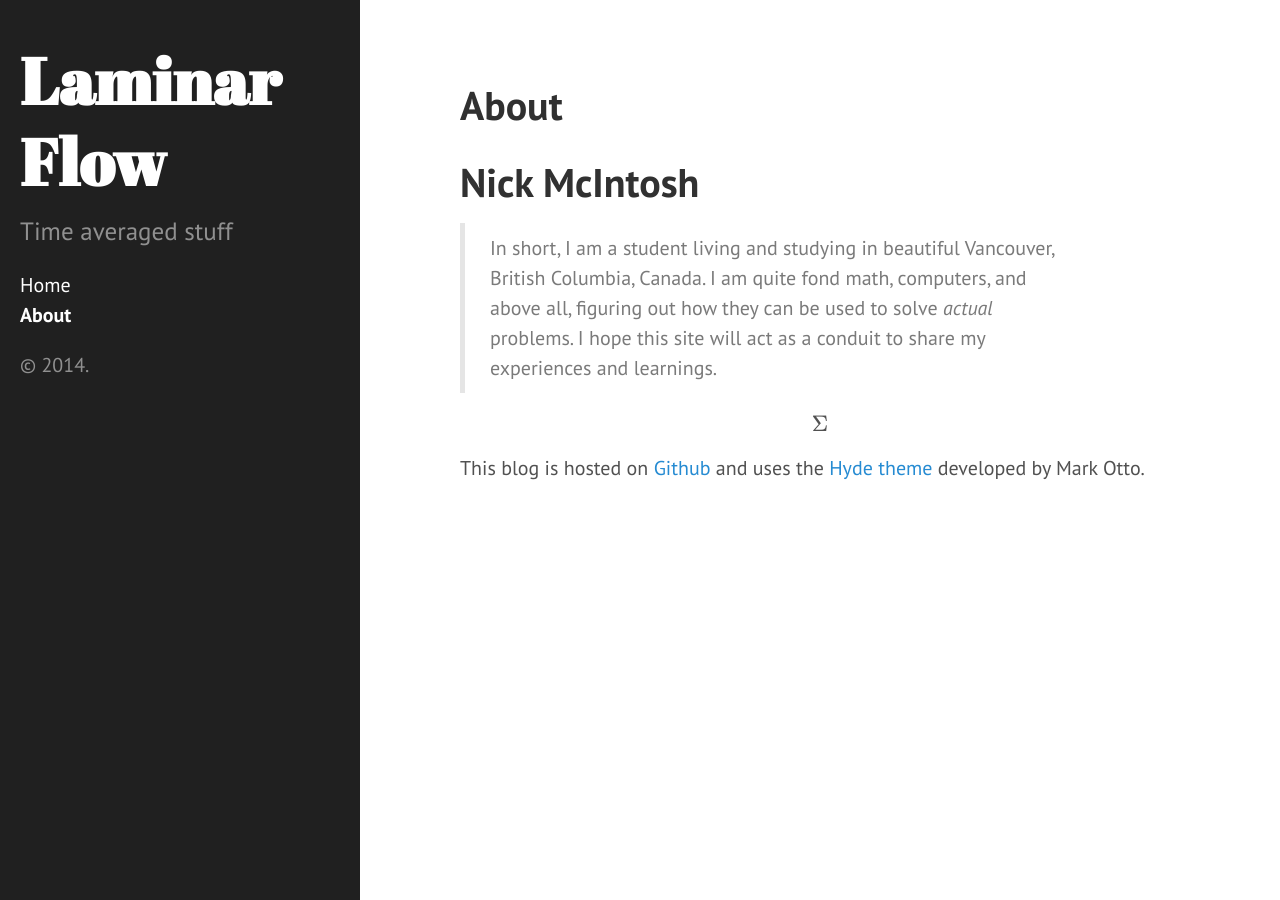
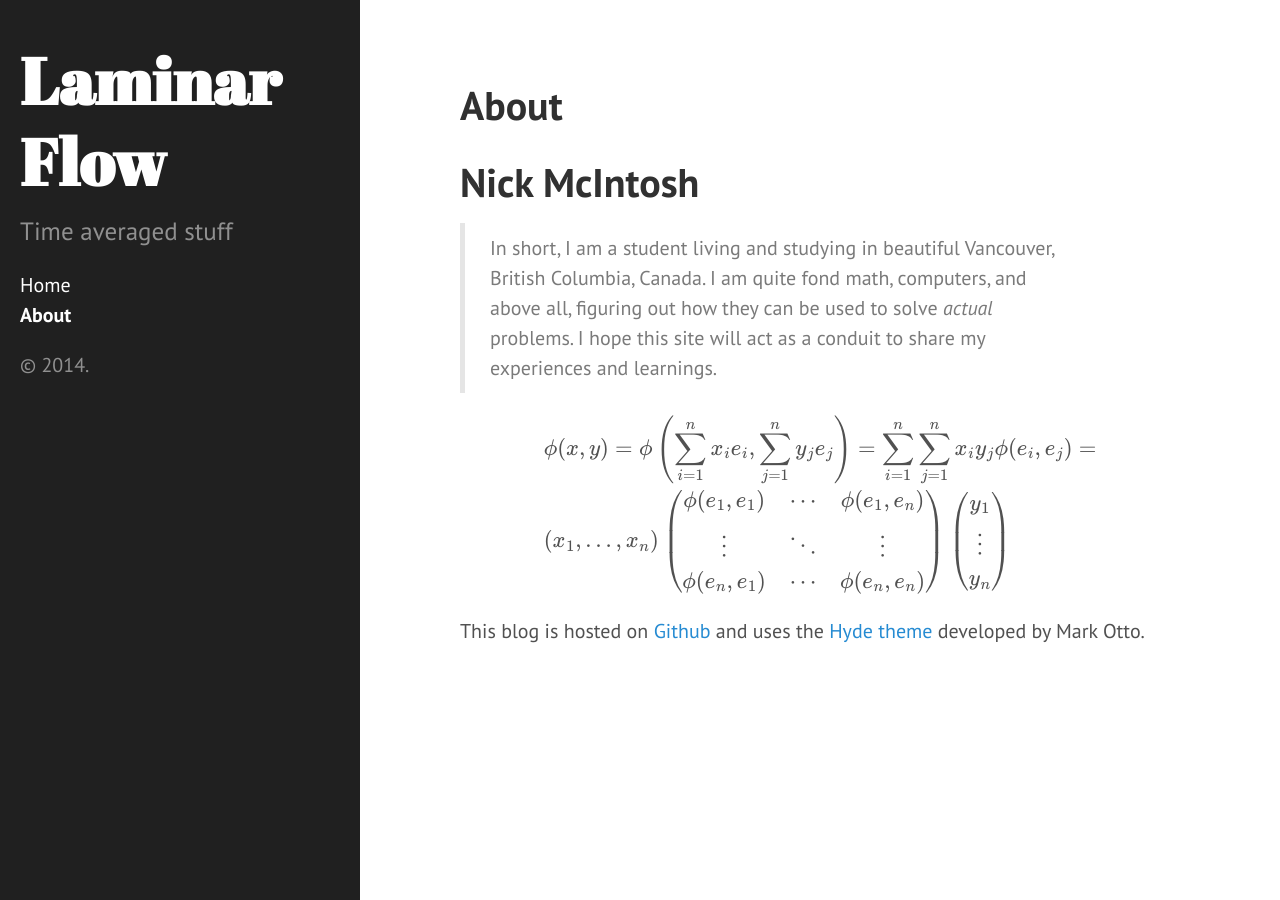
Before and after one commit to nmcintosh/nmcintosh.github.io, a Jekyll site: the page built from about.md, in a window 1280 px wide. Built offline with Jekyll 4.4.1, drawn with Linux system fonts in a browser that asks for light colours; formulas are drawn with MathJax 3.

Commit message:
colors fixed

```diff
--- a/_layouts/default.html
+++ b/_layouts/default.html
@@ -15,3 +15,10 @@
 </html>
 
 <script type="text/javascript" src="http://cdn.mathjax.org/mathjax/latest/MathJax.js?config=TeX-AMS-MML_HTMLorMML"></script>
+<script MathJax.Hub.Config({
+          "HTML-CSS": {
+            styles: {
+              ".MathJax .mo, .MathJax .mi": {color: "black ! important"}
+            }
+          }
+        });></script>
--- a/about.md
+++ b/about.md
@@ -6,6 +6,21 @@
 
 > In short, I am a student living and studying in beautiful Vancouver, British Columbia, Canada. I am quite fond math, computers, 	and above all, figuring out how they can be used to solve *actual* problems. I hope this site will act as a conduit to share my experiences and learnings.
 
-$$\Sigma$$
+$$
+\begin{align*}
+  & \phi(x,y) = \phi \left(\sum_{i=1}^n x_ie_i, \sum_{j=1}^n y_je_j \right)
+  = \sum_{i=1}^n \sum_{j=1}^n x_i y_j \phi(e_i, e_j) = \\
+  & (x_1, \ldots, x_n) \left( \begin{array}{ccc}
+      \phi(e_1, e_1) & \cdots & \phi(e_1, e_n) \\
+      \vdots & \ddots & \vdots \\
+      \phi(e_n, e_1) & \cdots & \phi(e_n, e_n)
+    \end{array} \right)
+  \left( \begin{array}{c}
+      y_1 \\
+      \vdots \\
+      y_n
+    \end{array} \right)
+\end{align*}
+$$
 
 This blog is hosted on [Github](https://github.com/) and uses the [Hyde theme](http://hyde.getpoole.com/) developed by Mark Otto.
--- a/public/css/syntax.css
+++ b/public/css/syntax.css
@@ -42,8 +42,8 @@
 .w { color: #bbbbbb } /* Text.Whitespace */
 .mf { color: #FF6600 } /* Literal.Number.Float */
 .mh { color: #FF6600 } /* Literal.Number.Hex */
-.mi { color: #FF6600 } /* Literal.Number.Integer */
-.mo { color: #FF6600 } /* Literal.Number.Oct */
+.mi { color: #000000 } /* Literal.Number.Integer */
+.mo { color: #000000 } /* Literal.Number.Oct */
 .sb { color: #CC3300 } /* Literal.String.Backtick */
 .sc { color: #CC3300 } /* Literal.String.Char */
 .sd { color: #CC3300; font-style: italic } /* Literal.String.Doc */
```
